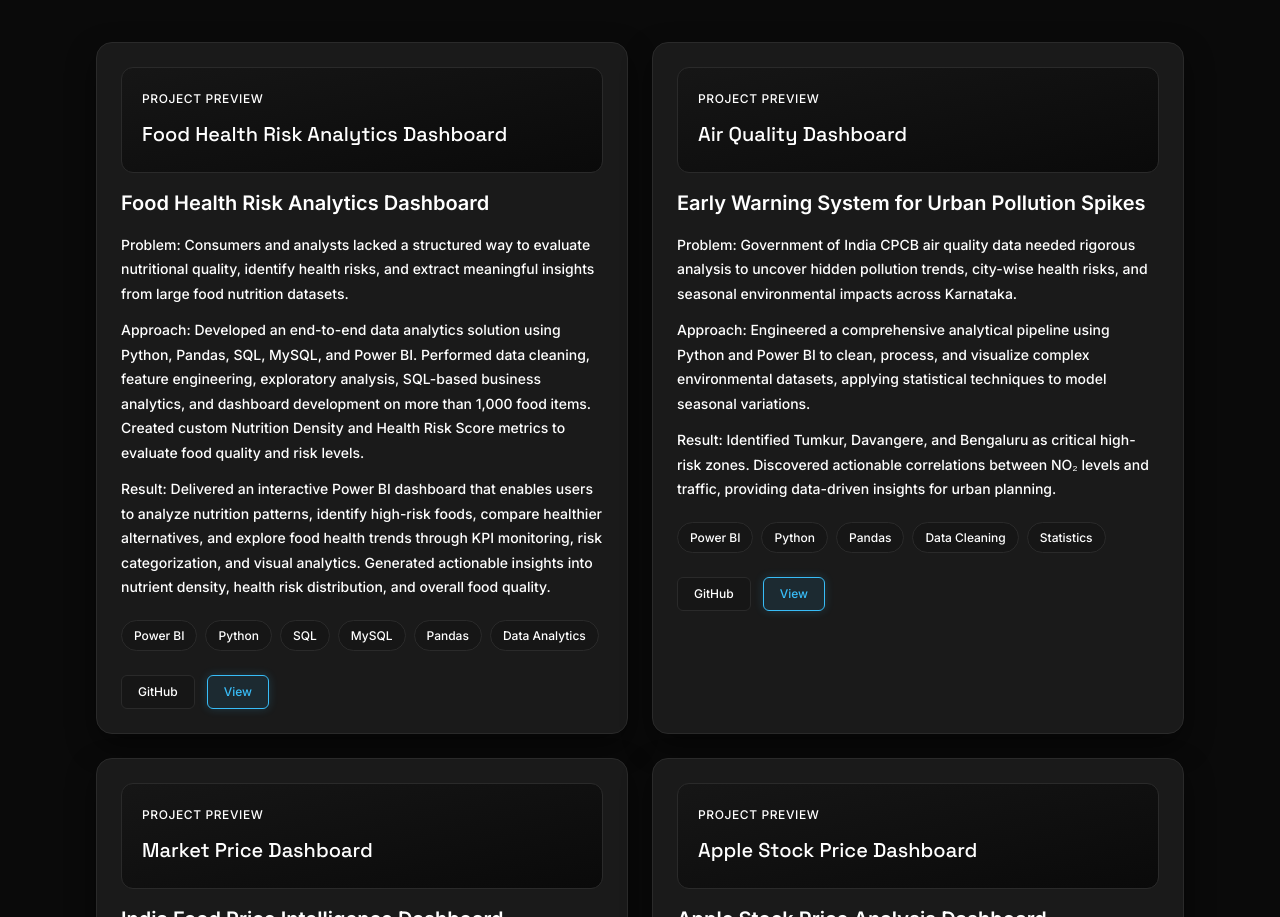
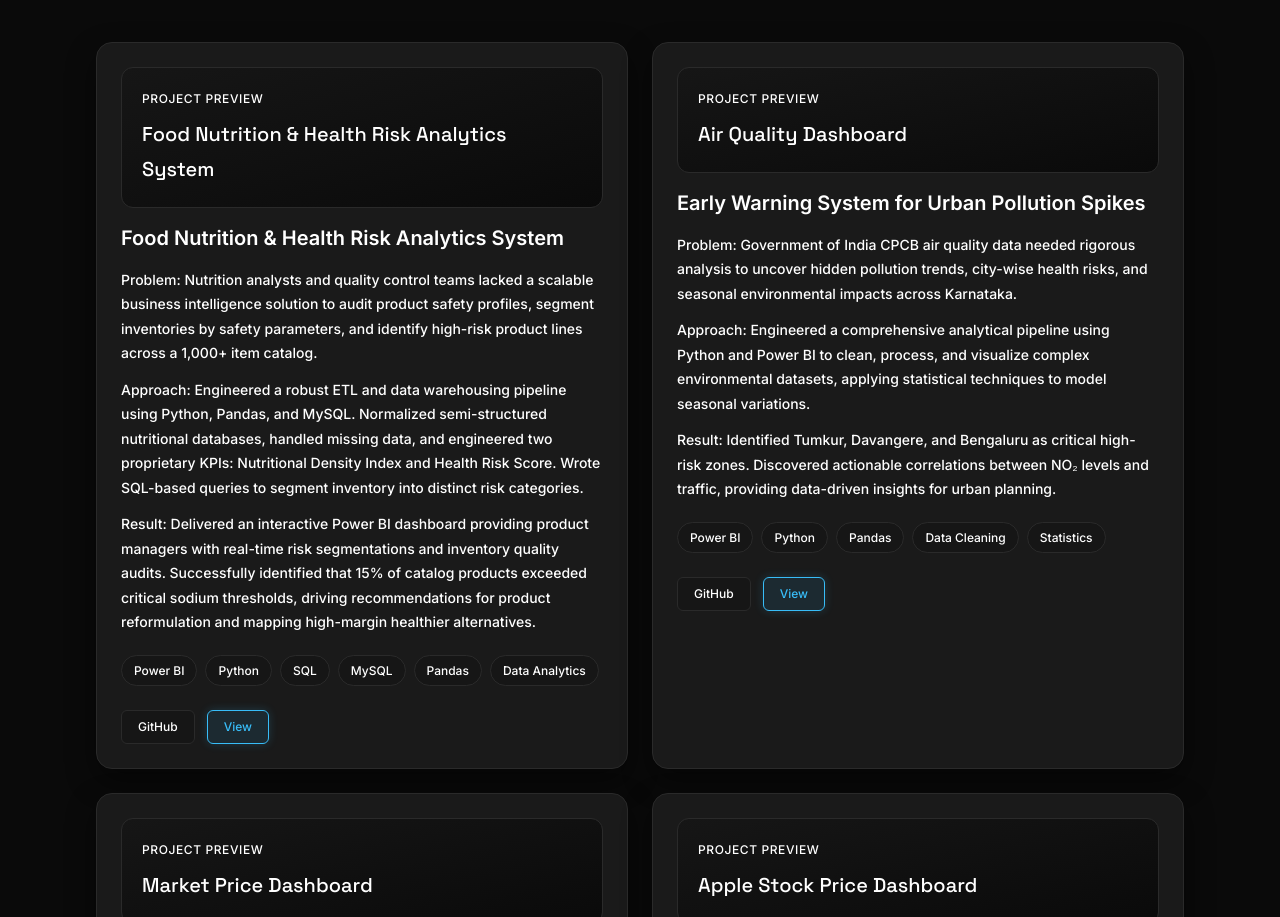
Before and after one commit to samhoon000/My-Portfolio, a React (Vite) app: page / in a window 1280 px wide. Shown: the part 2285-3202 px from the top of the page. Built offline with nearby package versions, Linux system fonts and the light colour scheme.

Commit message:
docs/refactor: align Food Health project description with business metrics

```diff
--- a/src/data/portfolio-data.js
+++ b/src/data/portfolio-data.js
@@ -103,14 +103,14 @@ export const achievements = [
 
 export const projects = [
   {
-    title: 'Food Health Risk Analytics Dashboard',
-    problem: 'Consumers and analysts lacked a structured way to evaluate nutritional quality, identify health risks, and extract meaningful insights from large food nutrition datasets.',
-    approach: 'Developed an end-to-end data analytics solution using Python, Pandas, SQL, MySQL, and Power BI. Performed data cleaning, feature engineering, exploratory analysis, SQL-based business analytics, and dashboard development on more than 1,000 food items. Created custom Nutrition Density and Health Risk Score metrics to evaluate food quality and risk levels.',
-    result: 'Delivered an interactive Power BI dashboard that enables users to analyze nutrition patterns, identify high-risk foods, compare healthier alternatives, and explore food health trends through KPI monitoring, risk categorization, and visual analytics. Generated actionable insights into nutrient density, health risk distribution, and overall food quality.',
+    title: 'Food Nutrition & Health Risk Analytics System',
+    problem: 'Nutrition analysts and quality control teams lacked a scalable business intelligence solution to audit product safety profiles, segment inventories by safety parameters, and identify high-risk product lines across a 1,000+ item catalog.',
+    approach: 'Engineered a robust ETL and data warehousing pipeline using Python, Pandas, and MySQL. Normalized semi-structured nutritional databases, handled missing data, and engineered two proprietary KPIs: Nutritional Density Index and Health Risk Score. Wrote SQL-based queries to segment inventory into distinct risk categories.',
+    result: 'Delivered an interactive Power BI dashboard providing product managers with real-time risk segmentations and inventory quality audits. Successfully identified that 15% of catalog products exceeded critical sodium thresholds, driving recommendations for product reformulation and mapping high-margin healthier alternatives.',
     tools: ['Power BI', 'Python', 'SQL', 'MySQL', 'Pandas', 'Data Analytics'],
     insights:
-      'Delivered an interactive Power BI dashboard that enables users to analyze nutrition patterns, identify high-risk foods, compare healthier alternatives, and explore food health trends through KPI monitoring, risk categorization, and visual analytics. Generated actionable insights into nutrient density, health risk distribution, and overall food quality.',
-    imageLabel: 'Food Health Risk Analytics Dashboard',
+      'Delivered an interactive Power BI dashboard providing product managers with real-time risk segmentations and inventory quality audits. Successfully identified that 15% of catalog products exceeded critical sodium thresholds, driving recommendations for product reformulation and mapping high-margin healthier alternatives.',
+    imageLabel: 'Food Nutrition & Health Risk Analytics System',
     githubUrl: 'https://github.com/samhoon000/food-health-risk-analysis',
     images: ['/food-health-dashboard.png'],
     buttonText: 'View',
```
Also changed, not shown: 1 other file (tests, documents, lock files or other folders).
